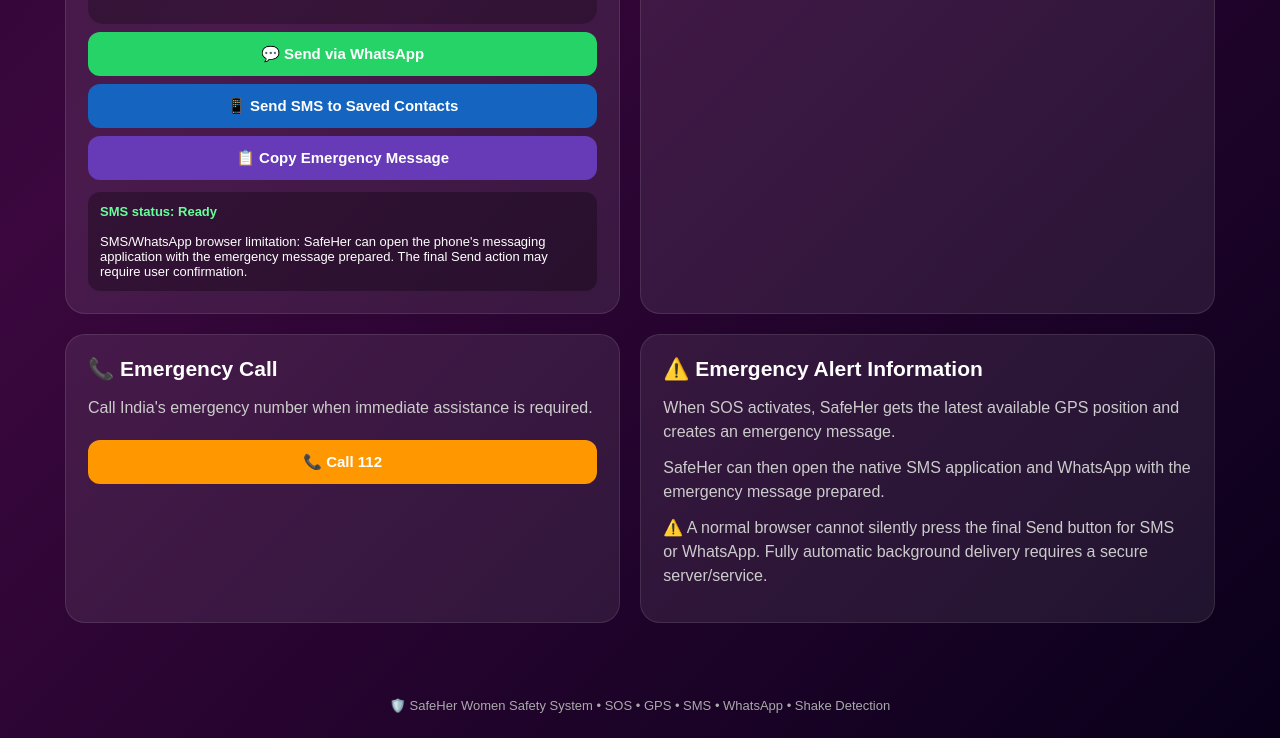
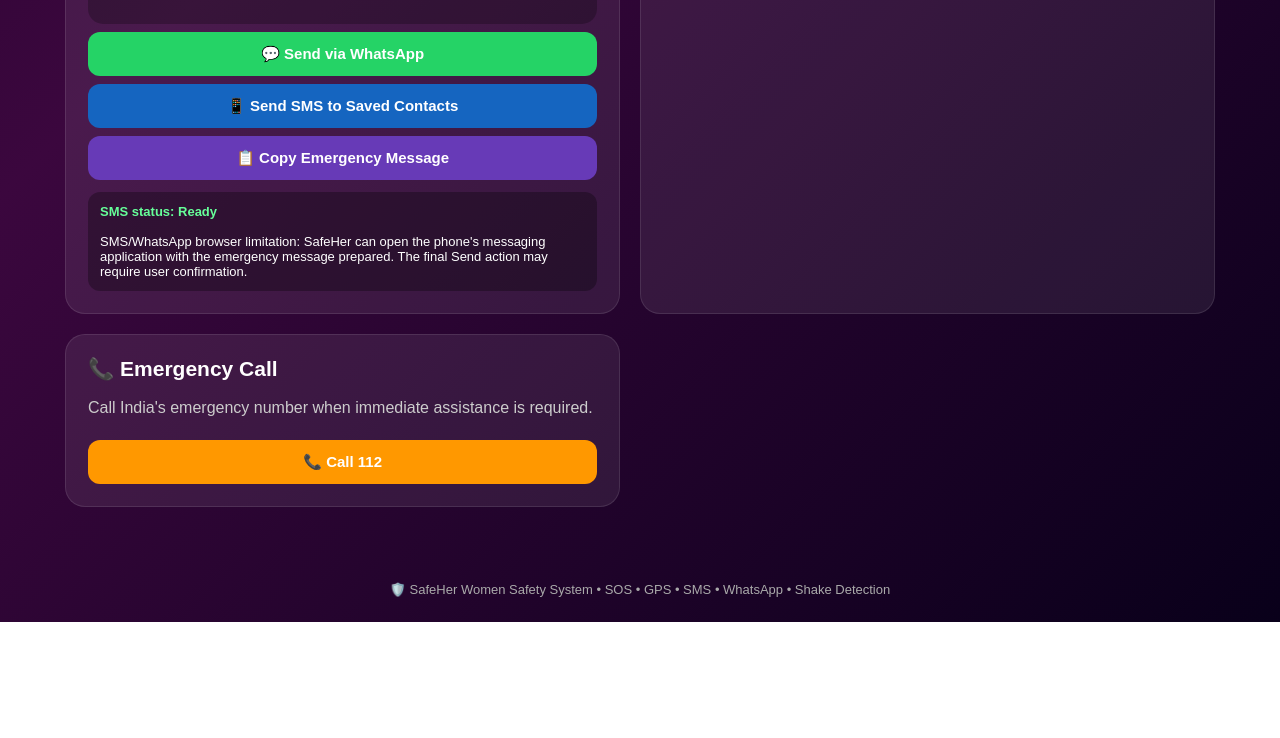
Before and after one commit to sugatbramhane76-beep/Women-Safety-, a website: page index.html in a window 1280 px wide. Shown: the part 1509-2247 px from the top of the page. After the commit the page ends 2131 px from the top, so only its background shows below. Drawn offline with Linux system fonts and the light colour scheme.

Commit message:
Remove Emergency Alert Information section
Removed the Emergency Alert Information section from the HTML.

```diff
--- a/index.html
+++ b/index.html
@@ -718,30 +718,6 @@
 
 </section>
 
-<!-- INFORMATION -->
-
-<section class="card">
-
-    <h2>⚠️ Emergency Alert Information</h2>
-
-    <p>
-        When SOS activates, SafeHer gets the latest available
-        GPS position and creates an emergency message.
-    </p>
-
-    <p>
-        SafeHer can then open the native SMS application and
-        WhatsApp with the emergency message prepared.
-    </p>
-
-    <p>
-        ⚠️ A normal browser cannot silently press the final
-        Send button for SMS or WhatsApp. Fully automatic
-        background delivery requires a secure server/service.
-    </p>
-
-</section>
-
 </div>
 </div>
 
```
